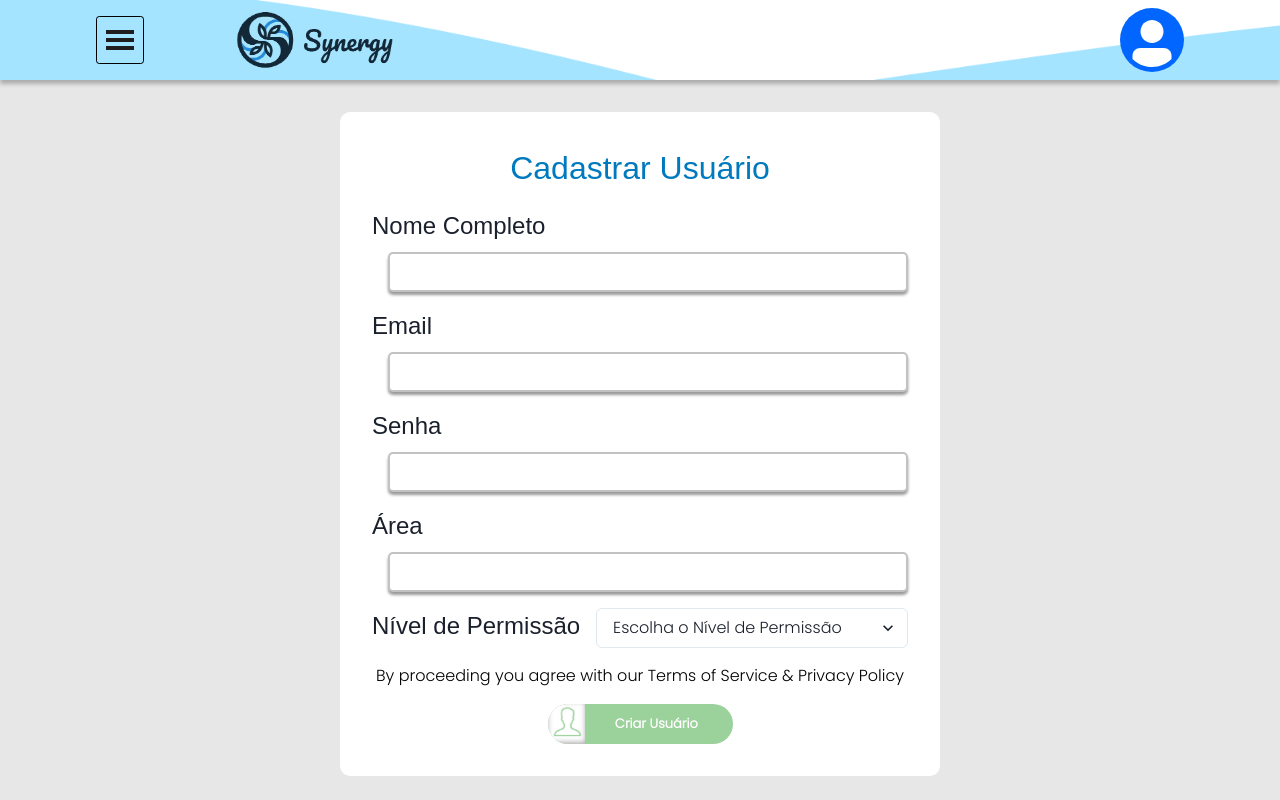
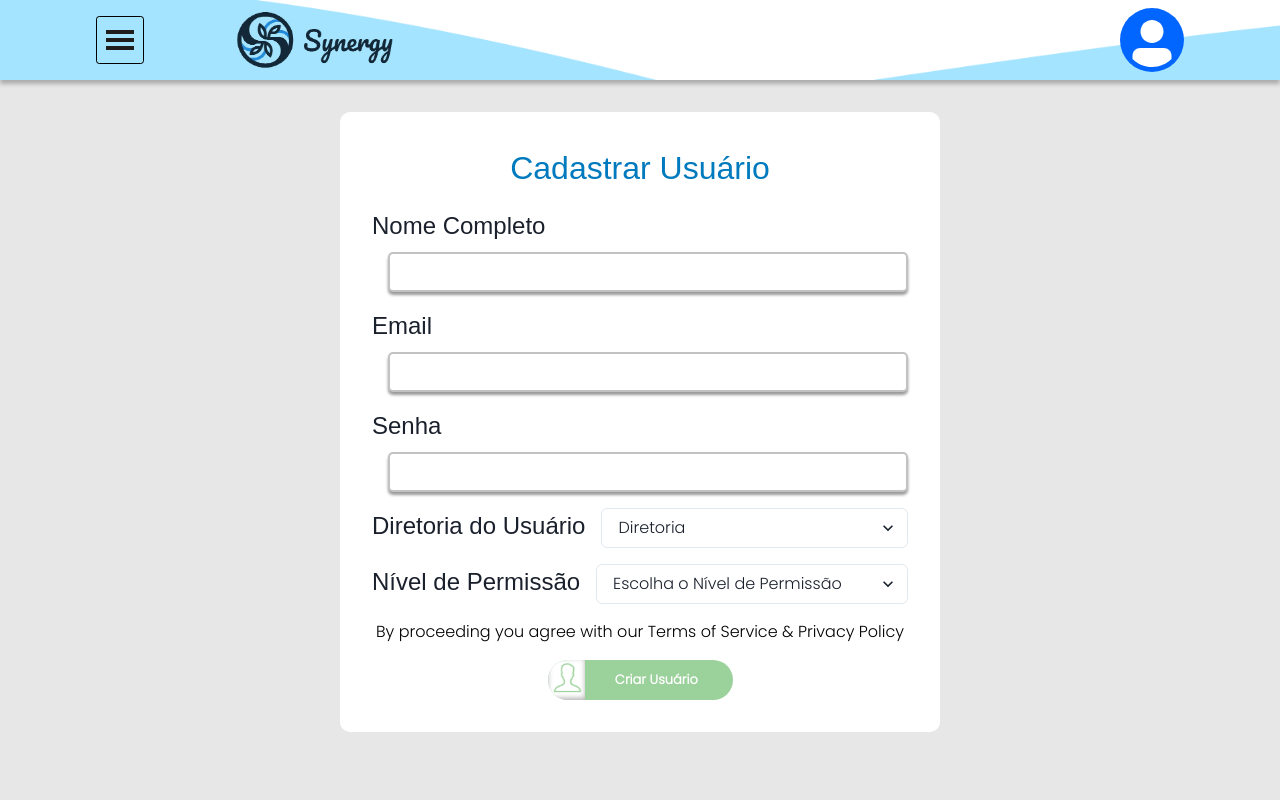
Before and after one commit to BuzzTech-API/Synergy-FrontEnd, a Next.js app: page /cadastrarUsuario in a window 1280 px wide. Built offline with nearby package versions, Linux system fonts and the light colour scheme; no server answers; sample sign-in values are in the browser's storage.

Commit message:
feat: Altera o campo de 'Área de usuário' para um Dropbox

```diff
--- a/app/(privated)/cadastrarUsuario/page.tsx
+++ b/app/(privated)/cadastrarUsuario/page.tsx
@@ -25,8 +25,10 @@ export default function CadastrarUsuario() {
   const toast = useToast()
 
   // verifica se todos os campos estão preenchido
-  const isFormValid = nameValid && emailValid && passwordValid && boardValid && (user.permissionLevel !== 0)
-
+  const isPermissionLevelValid = [1, 2, 3].includes(user.permissionLevel); //ivan: percebi que tinha um erro na hora de validiar o nível de permissão, então eu criei essa
+                                                                           //variavel para validar somente se 1, 2 ou 3 fossem selecionados.
+  const isFormValid = nameValid && emailValid && passwordValid && (user.board !== '') && isPermissionLevelValid;
+  //ivan: removi o `else if` da linha 39 - validação do board, porque já é possivel fazer a validação do campo pela const isFormValid
 
   const handleInputChange = (e: ChangeEvent<HTMLInputElement>, setIsError: Dispatch<SetStateAction<boolean>>) => {
     const { id, value } = e.target
@@ -35,10 +37,6 @@ export default function CadastrarUsuario() {
     if (id === 'name') {
       // Verifica se o valor não começa com espaço e não excede 150 caracteres
       isValid = value.trim() !== '' && value.length <= 150 && !value.startsWith(' ')
-      setIsError(!isValid)
-    } else if (id === 'board') {
-      // Verifica se o valor não começa com espaço e não excede 80 caracteres
-      isValid = value.trim() !== '' && value.length <= 80 && !value.startsWith(' ')
       setIsError(!isValid)
     } else if (id === 'email') {
       // Verifica se o valor não começa com espaço e não excede 80 caracteres
@@ -63,8 +61,6 @@ export default function CadastrarUsuario() {
       setEmailValid(isValid)
     } else if (id === 'password') {
       setPasswordValid(isValid)
-    } else if (id === 'board') {
-      setBoardValid(isValid)
     }
   }
 
@@ -114,11 +110,9 @@ export default function CadastrarUsuario() {
       permissionLevel: 0
     })
     setNameValid(false)
-    setBoardValid(false)
     setEmailValid(false)
     setPasswordValid(false)
   }
-
 
   return (
 
@@ -137,10 +131,19 @@ export default function CadastrarUsuario() {
             <FormControlInput id='name' input={user.name} handleInputChange={handleInputChange} campo="Nome Completo" type="" />
             <FormControlInput id='email' input={user.email} handleInputChange={handleInputChange} campo="Email" type="email" />
             <FormControlInput id='password' input={user.password} handleInputChange={handleInputChange} campo="Senha" type="password" />
-            <FormControlInput id='board' input={user.board} handleInputChange={handleInputChange} campo="Área" type="" />
+            <Flex w='100%' gap="1rem"><Heading fontWeight={'normal'} whiteSpace={'nowrap'}>Diretoria do Usuário</Heading>
+              <Select placeholder='Diretoria' value={user.board} onChange={(e: ChangeEvent<HTMLSelectElement>) => setUser({
+                ...user, board: String(e.target.value)
+              })}>
+                <option value={'Financeira'}>Financeira</option>
+                <option value={'Comercial'}>Comercial</option>
+                <option value={'Técnica'}>Técnica</option>
+              </Select>
+            </Flex>
+            {/*ivan: removi o FormControlInput do board e substitui por um clone do select abaixo, alterando os valores do dropbox */}
             <Flex w='100%' gap="1rem"><Heading fontWeight={'normal'} whiteSpace={'nowrap'}>Nível de Permissão</Heading>
               <Select placeholder='Escolha o Nível de Permissão' value={user.permissionLevel} onChange={(e: ChangeEvent<HTMLSelectElement>) => setUser({
-                ...user, permissionLevel: Number.parseInt(e.target.value)
+                ...user, permissionLevel: Number.parseInt(e.target.value, 10)
               })}>
                 <option value={1}>1</option>
                 <option value={2}>2</option>
```
